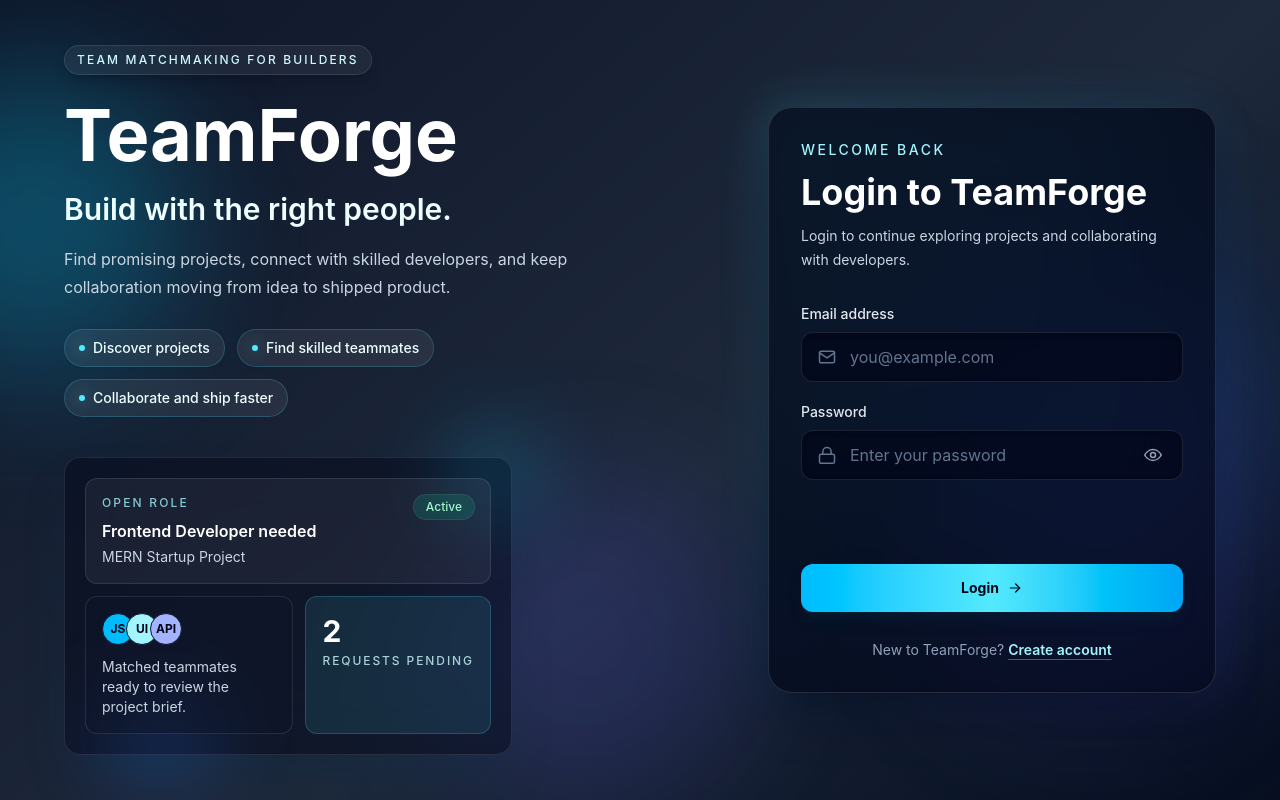
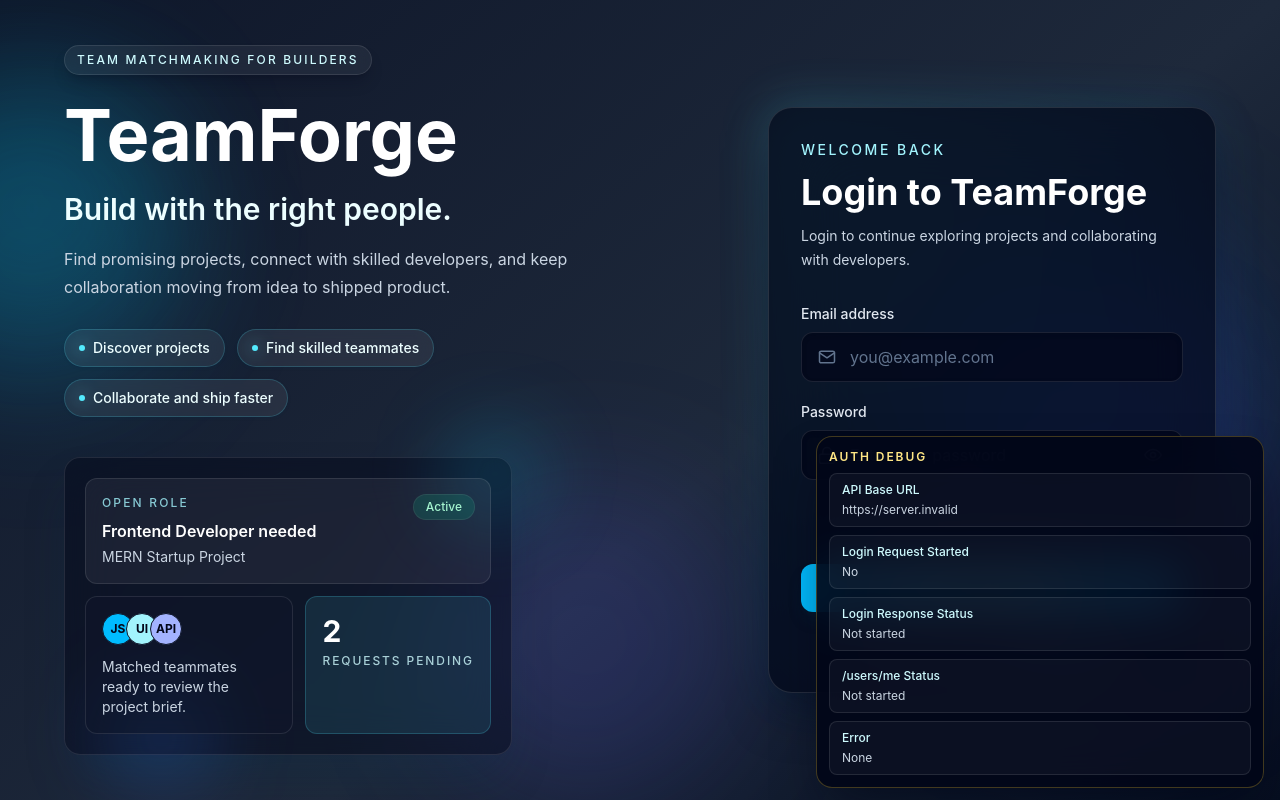
Before and after one commit to kavyagrwl25/TeamForge, a React (Vite) app in the folder Frontend/: page /login in a window 1280 px wide. Shown: the top 800 px of the page. Built offline with nearby package versions, Linux system fonts and the light colour scheme; no server answers.

Commit message:
feat: add authentication debug panel and logging for improved troubleshooting

```diff
--- a/Frontend/src/pages/Login.jsx
+++ b/Frontend/src/pages/Login.jsx
@@ -6,6 +6,8 @@ import { getLoginErrorMessage } from "../utils/apiErrorHelpers";
 
 const LOGIN_API_BASE_URL =
   import.meta.env.VITE_API_BASE_URL || "http://localhost:4000/api/v1";
+const SHOW_AUTH_DEBUG_PANEL =
+  import.meta.env.DEV || window.localStorage.getItem("debugAuth") === "true";
 
 const featureChips = [
   "Discover projects",
@@ -242,6 +244,31 @@ function AuthCard({ children }) {
   );
 }
 
+function AuthDebugPanel({ visible, entries }) {
+  if (!visible) {
+    return null;
+  }
+
+  return (
+    <div className="fixed bottom-3 left-3 right-3 z-50 rounded-2xl border border-amber-300/25 bg-slate-950/90 p-3 text-left text-xs text-slate-100 shadow-2xl shadow-slate-950/60 backdrop-blur-xl sm:left-auto sm:right-4 sm:w-full sm:max-w-md">
+      <p className="font-semibold uppercase tracking-[0.16em] text-amber-200">
+        Auth Debug
+      </p>
+      <div className="mt-2 space-y-2">
+        {entries.map((entry, index) => (
+          <div
+            key={`${entry.label}-${index}`}
+            className="rounded-lg border border-white/10 bg-white/[0.04] px-3 py-2"
+          >
+            <p className="font-medium text-cyan-100">{entry.label}</p>
+            <p className="mt-1 break-words text-slate-300">{entry.value}</p>
+          </div>
+        ))}
+      </div>
+    </div>
+  );
+}
+
 function Login({ onLoginSuccess }) {
   const navigate = useNavigate();
 
@@ -253,6 +280,24 @@ function Login({ onLoginSuccess }) {
   const [loading, setLoading] = useState(false);
   const [error, setError] = useState("");
   const [success, setSuccess] = useState("");
+  const [debugInfo, setDebugInfo] = useState({
+    apiBaseUrl: LOGIN_API_BASE_URL,
+    loginRequestStarted: "No",
+    loginResponseStatus: "Not started",
+    currentUserStatus: "Not started",
+    errorMessage: "None",
+  });
+
+  const updateDebugInfo = (updates) => {
+    if (!SHOW_AUTH_DEBUG_PANEL) {
+      return;
+    }
+
+    setDebugInfo((prev) => ({
+      ...prev,
+      ...updates,
+    }));
+  };
 
   const handleChange = (e) => {
     const { name, value } = e.target;
@@ -269,6 +314,13 @@ function Login({ onLoginSuccess }) {
     setError("");
     setSuccess("");
     setLoading(true);
+    updateDebugInfo({
+      apiBaseUrl: LOGIN_API_BASE_URL,
+      loginRequestStarted: "Yes",
+      loginResponseStatus: "Pending",
+      currentUserStatus: "Pending",
+      errorMessage: "None",
+    });
 
     try {
       console.log("[login-form] submitting login", {
@@ -278,9 +330,17 @@ function Login({ onLoginSuccess }) {
         payloadKeys: Object.keys(formData),
       });
       await loginUser(formData);
+      updateDebugInfo({
+        loginResponseStatus: "Success (200)",
+      });
 
       // API call after login: fetch the currently logged-in user from cookies.
       const currentUserResponse = await getCurrentUser();
+      updateDebugInfo({
+        currentUserStatus: currentUserResponse?.success
+          ? "Success"
+          : "Completed without success flag",
+      });
       onLoginSuccess(currentUserResponse.data);
       setSuccess("Login successful. Opening your projects...");
 
@@ -293,7 +353,25 @@ function Login({ onLoginSuccess }) {
       // Redirect after login to the main Explore Projects screen.
       navigate("/projects/explore", { replace: true });
     } catch (err) {
-      setError(getLoginErrorMessage(err, "Login failed. Please try again."));
+      const loginErrorMessage = getLoginErrorMessage(
+        err,
+        "Login failed. Please try again."
+      );
+      const failedRequestUrl =
+        err?.config?.url || err?.request?.responseURL || "";
+
+      updateDebugInfo({
+        loginResponseStatus:
+          err?.response?.status !== undefined
+            ? `Error (${err.response.status})`
+            : "Request failed before response",
+        currentUserStatus:
+          failedRequestUrl.includes("/users/me")
+            ? "Failed"
+            : "Not reached",
+        errorMessage: loginErrorMessage,
+      });
+      setError(loginErrorMessage);
     } finally {
       setLoading(false);
     }
@@ -413,6 +491,16 @@ function Login({ onLoginSuccess }) {
           </AuthCard>
         </section>
       </div>
+      <AuthDebugPanel
+        visible={SHOW_AUTH_DEBUG_PANEL}
+        entries={[
+          { label: "API Base URL", value: debugInfo.apiBaseUrl },
+          { label: "Login Request Started", value: debugInfo.loginRequestStarted },
+          { label: "Login Response Status", value: debugInfo.loginResponseStatus },
+          { label: "/users/me Status", value: debugInfo.currentUserStatus },
+          { label: "Error", value: debugInfo.errorMessage },
+        ]}
+      />
     </div>
   );
 }
```
